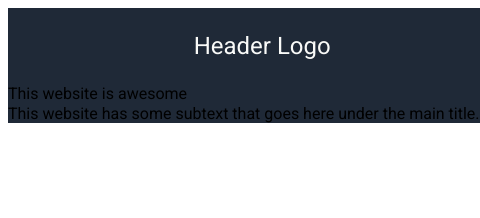
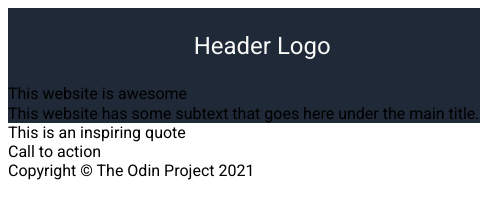
Before and after one commit to thesaucywench/landing-page, a plain HTML site: page index.html in a window 1280 px wide. Shown: the full height of the page, 0-480 px from the left. Drawn offline with Linux system fonts and the light colour scheme.

Commit message:
Created 5 different containers for each section using divs added dummy content to sections

```diff
--- a/index.html
+++ b/index.html
@@ -18,7 +18,7 @@
                     <li><a href="#">Header link three</a></li>
                 </ul>
             </div>
-                <div class="first-container">
+                <div class="hero-container">
                     <div class="body-one">
                         This website is awesome
                     </div>
@@ -29,5 +29,28 @@
                 </div>
         </div>
     </div>
+    <div class="section-two">
+        <div class="info-header">
+            <div class="button-container">
+
+            </div>
+        </div>
+    </div>
+    <div class="section-three">
+        <div class="quote">
+            This is an inspiring quote
+        </div>
+        <div class="thor">
+
+        </div>
+    </div>
+    <div class="section-four">
+        <div class="modal">
+            Call to action
+        </div>
+    </div>
+    <div class="footer">
+        Copyright &copy The Odin Project 2021
+    </div>
 </body>
 </html>
--- a/style.css
+++ b/style.css
@@ -2,6 +2,11 @@
 
 * {
     font-family: 'Roboto', sans-serif;
+}
+
+body {
+    display: flex;
+    flex-direction: column;
 }
 
 .header {
@@ -31,8 +36,3 @@ a {
 .section-one {
     background-color: #1F2937;
 }
-
-body {
-    display: flex;
-    flex-direction: column;
-}
```
